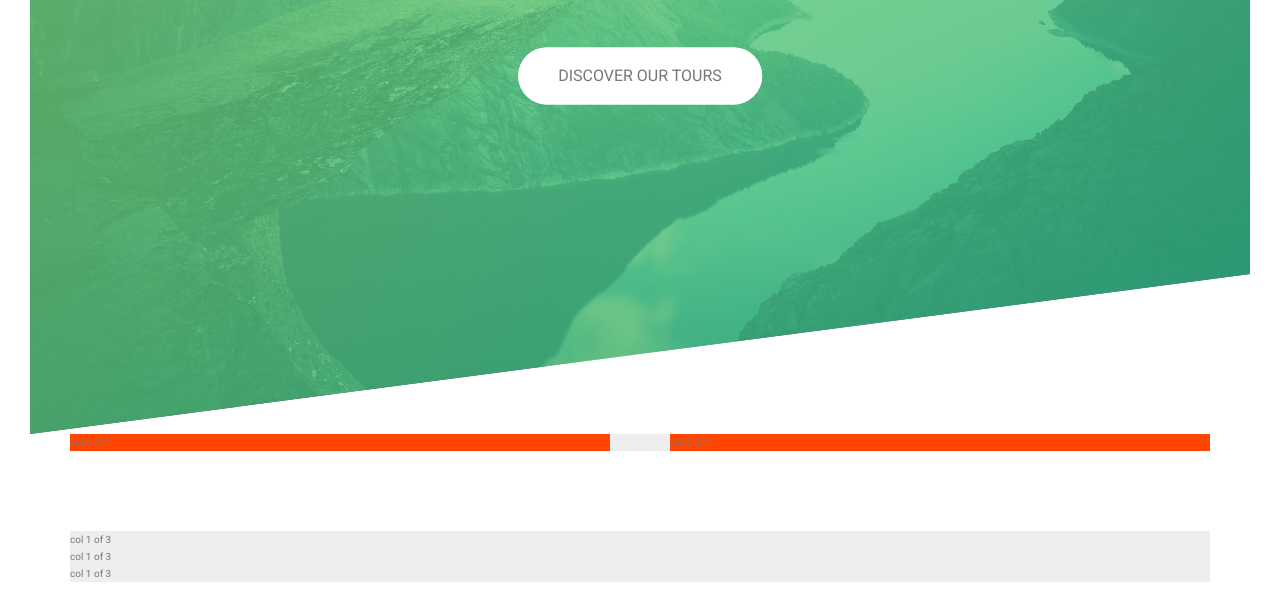
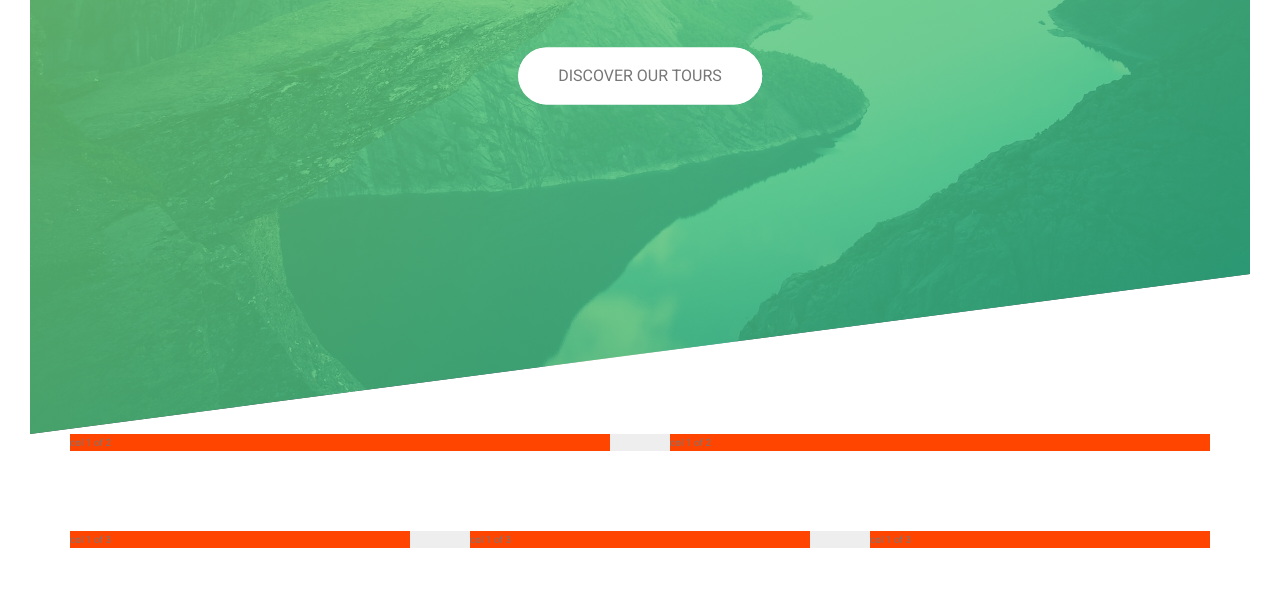
Before and after one commit to 4lvaro29/Web_project, a website: page index.html in a window 1280 px wide. Shown: the part 356-952 px from the top of the page. Drawn offline with nearby package versions, Linux system fonts and the light colour scheme; files that its build step writes are made by us from their sources.

Commit message:
ADD: layout

```diff
--- a/sass/layout/_grid.scss
+++ b/sass/layout/_grid.scss
@@ -10,7 +10,14 @@
 
     @include clearfix;
 
-    [class^="col-"] {
+    [class^="col-"]{
+
+        background-color: orangered;
+        float: left;
+
+        &:not(:last-child){
+            margin-right: $gutter-horizontal;
+        }
 
     }
 
@@ -28,6 +35,6 @@
        width: calc((100% - 2 * #{$gutter-horizontal})/ 3);
    }
    .col-1-of-4{
-       width: calc((100% - 2 * #{$gutter-horizontal})/ 4);
+       width: calc((100% - 3 * #{$gutter-horizontal})/ 4);
    }
 }
```
